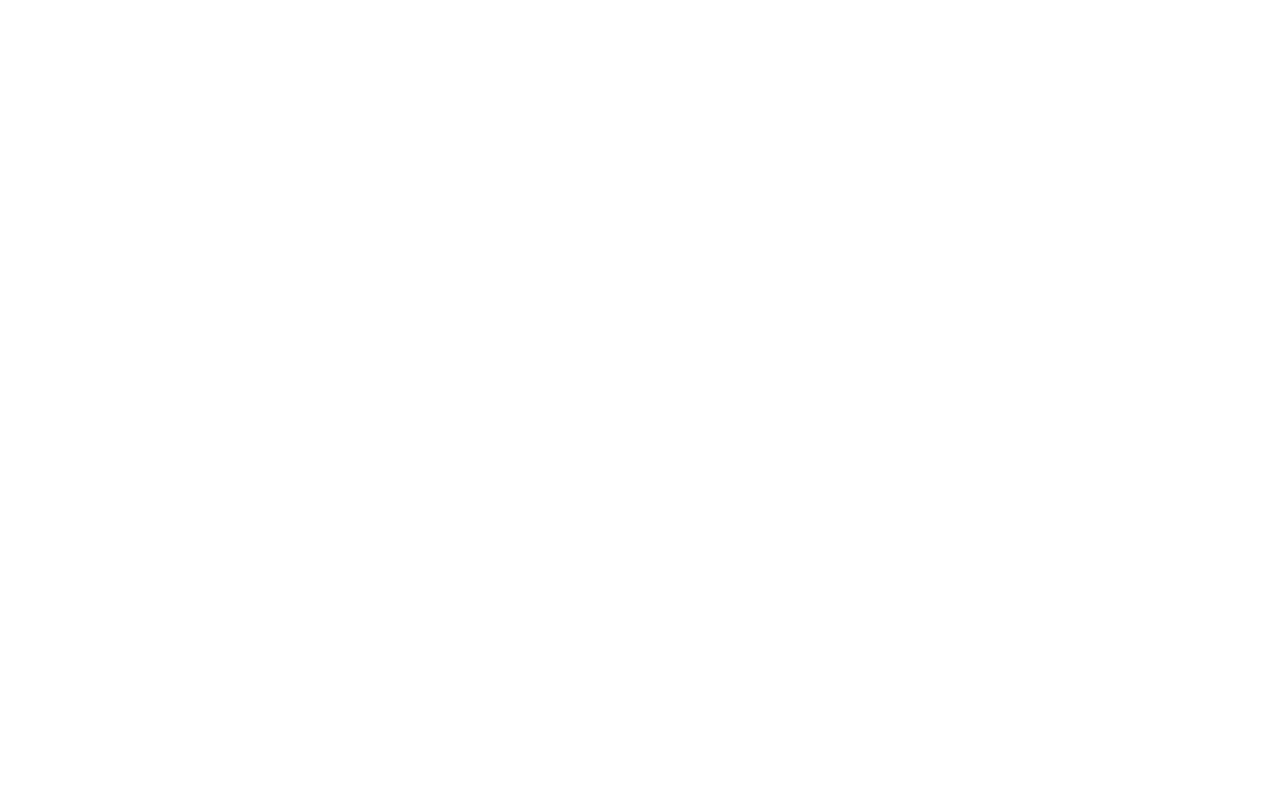
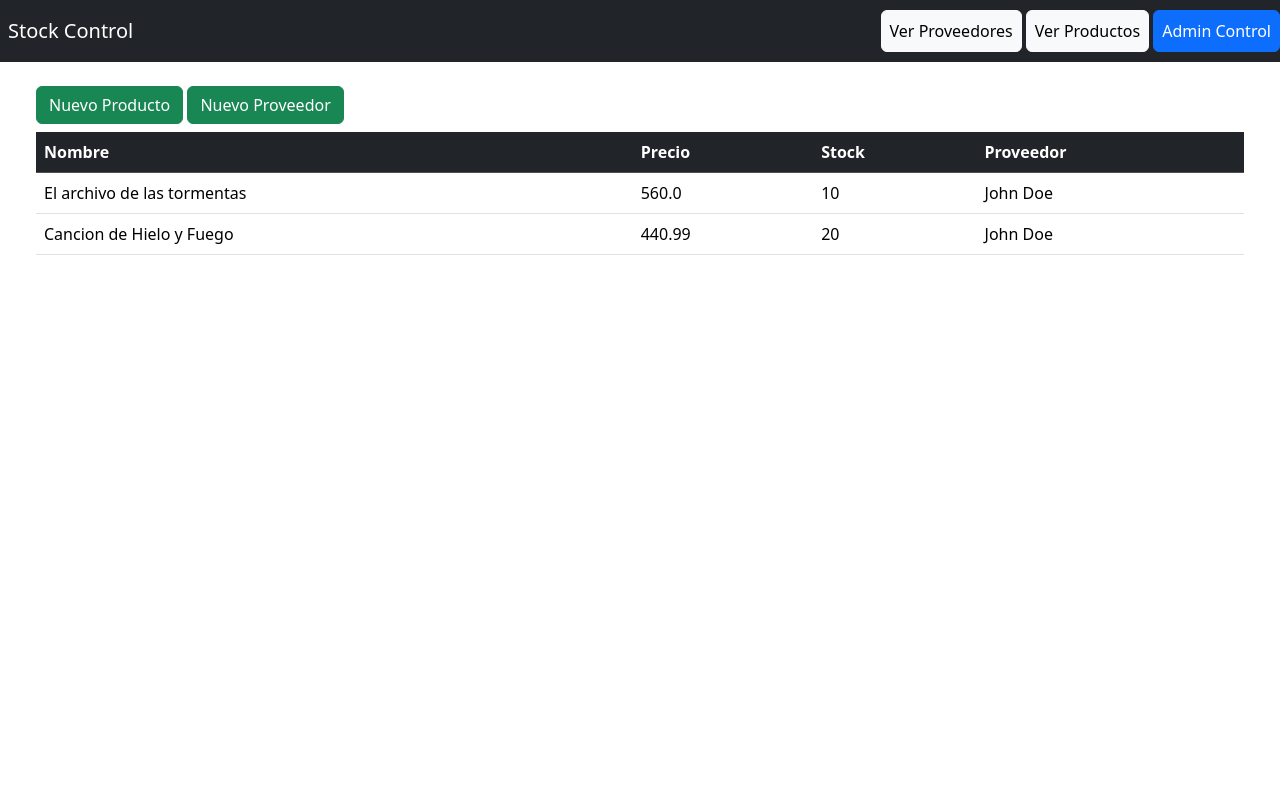
Before and after one commit to Mettralla/alkemy_django_integrador, a Django app: page /productos/ in a window 1280 px wide. Before the commit the page is empty. Run offline with Django 4.2, Linux system fonts and the light colour scheme; data comes from the database, SQL or seed files in the repository; both versions use the stored data as it was after the commit; some libraries are stand-ins or nearby versions.

Commit message:
index style added

```diff
--- /dev/null
+++ b/compra/static/styles/main.css
@@ -0,0 +1,8 @@
+html,
+body {
+  height: 100%;
+}
+
+#yellow {
+  height: 100%;
+}
--- a/compra/templates/index.html
+++ b/compra/templates/index.html
@@ -1,21 +1,57 @@
 <!DOCTYPE html>
+{% load static %}
 <html lang="en">
     <head>
     <meta charset="UTF-8">
     <meta http-equiv="X-UA-Compatible" content="IE=edge">
     <meta name="viewport" content="width=device-width, initial-scale=1.0">
+    <link rel="stylesheet" href="{% static 'styles/main.css' %}">
     <title>Productos</title>
     {% load bootstrap5 %}
     {% bootstrap_css %}
     {% bootstrap_javascript %}
 </head>
 <body>
-    <div class="container">
-        <table>
-            <tr>
-                <th></th>
-            </tr>
-        </table>
+    <div class="container-fluid grid ">
+        <div class="row">
+            <nav class="navbar d-flex flex-row-reverse navbar-dark bg-dark">
+                <div>
+                    <a class="btn btn-light p-2" href="/productos/">Ver Proveedores</a>
+                    <a class="btn btn-light p-2" href="/productos/">Ver Productos</a>
+                    <a class="btn btn-primary p-2" href="/admin/">Admin Control</a>
+                </div>
+                <a class="navbar-brand p-2" href="/productos/">Stock Control</a>
+            </nav>
+        </div>
+
+        <div class="row p-4">
+            <div class="container-fluid">
+                <div class="mb-2 ">
+                    <a class="btn btn-success" href="/producto/nuevo">Nuevo Producto</a>
+                    <a class="btn btn-success" href="/proveedor/nuevo">Nuevo Proveedor</a>
+                </div>
+                <table class="table">
+                    <thead class="table-dark">
+                        <tr>
+                            <th>Nombre</th>
+                            <th>Precio</th>
+                            <th>Stock</th>
+                            <th>Proveedor</th>
+                        </tr>
+                    </thead>
+                    <tbody>
+                        {% for producto in productos %}
+                        <tr>
+                            <td>{{ producto.nombre }}</td>
+                            <td>{{ producto.precio }}</td>
+                            <td>{{ producto.stock_actual }}</td>
+                            <td>{{ producto.proveedor }}</td>
+                        </tr>
+                        {% endfor %}
+                    </tbody>
+                </table>
+            </div>
+        </div>
     </div>
 </body>
 </html>
--- a/compra/urls.py
+++ b/compra/urls.py
@@ -3,7 +3,7 @@
 
 urlpatterns = [
     path('productos/', views.index, name='productos'),
-    path('nuevo_proveedor/', views.new_proveedor, name='nuevo_proveedor'),
-    path('nuevo_producto/', views.new_producto, name='nuevo_producto')
+    path('proveedor/nuevo/', views.new_proveedor, name='nuevo_proveedor'),
+    path('producto/nuevo/', views.new_producto, name='nuevo_producto')
 
 ]
--- a/compra/views.py
+++ b/compra/views.py
@@ -4,7 +4,9 @@
 
 # Create your views here.
 def index(request):
-    return render(request, 'index.html')
+    return render(request, 'index.html', {
+        "productos": Producto.objects.all()
+    })
 
 def new_proveedor(request):
     if request.method == 'POST':
@@ -14,7 +16,7 @@
             return redirect('productos')
     else:
         form = ProveedorForm()
-    return render(request, 'new_proveedor.html', {'form': form})
+    return render(request, 'new_proveedor.html', { 'form': form })
 
 def new_producto(request):
     if request.method == 'POST':
```
Also changed, not shown: db.sqlite3.
